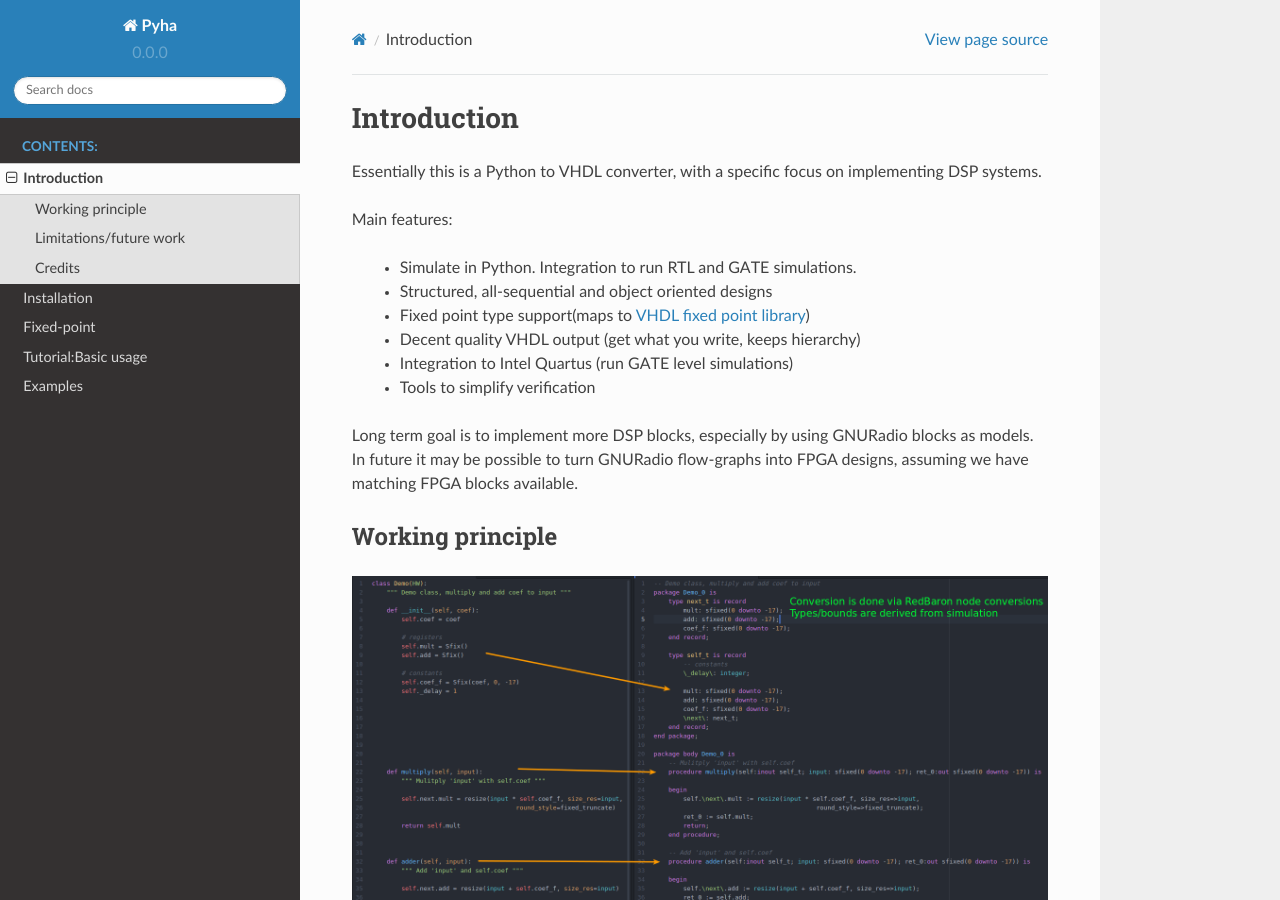
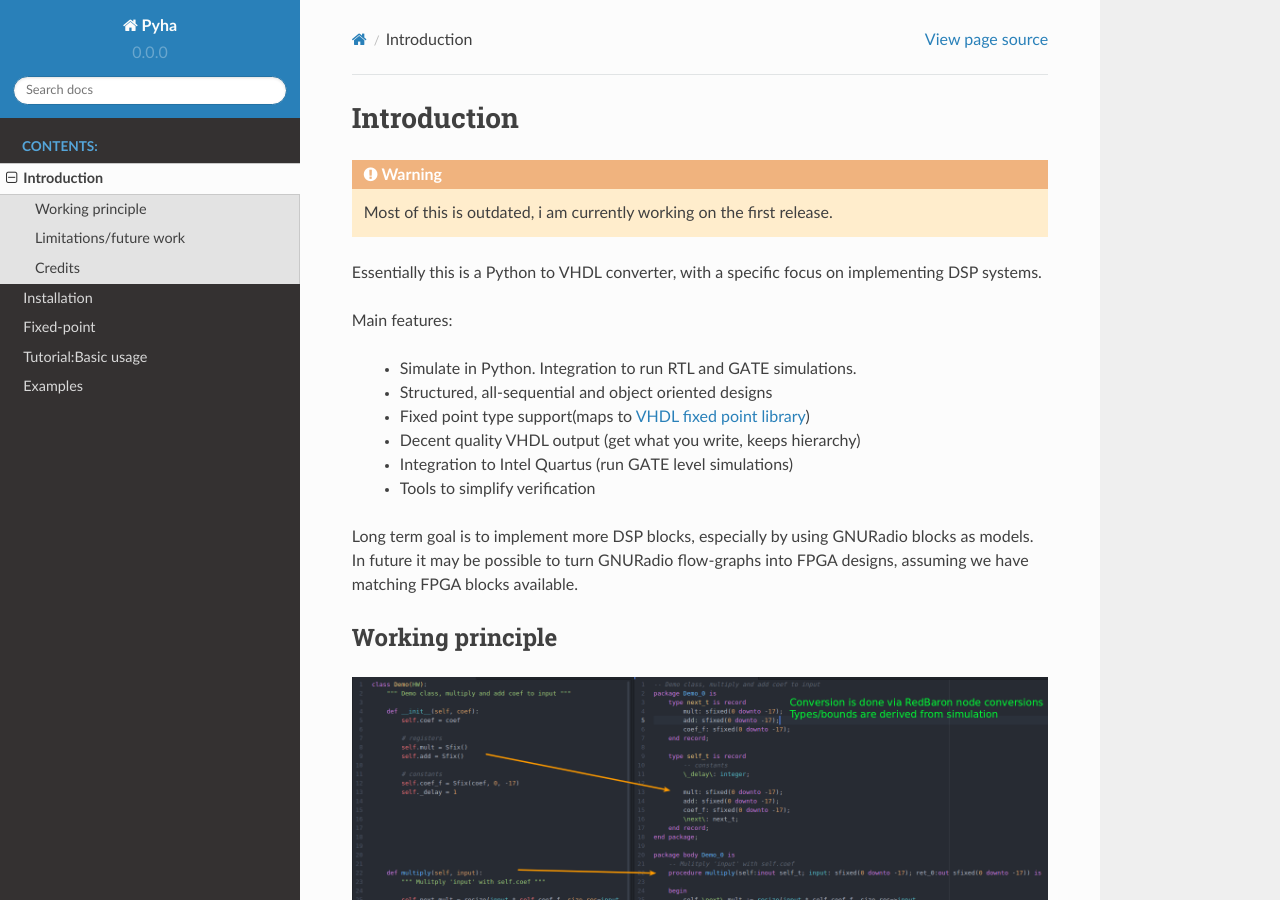
Before and after one commit to gasparka/pyha, a Sphinx documentation site: the page built from docs/intro.rst, in a window 1280 px wide and 900 px high. Built offline with Sphinx 7.4.7 and the Read the Docs theme 2.0.0, drawn with Linux system fonts in a browser that asks for light colours; pages that are not in the unit, such as notebooks, are missing from menus.

Commit message:
add note that docs are outdated

```diff
--- a/README.rst
+++ b/README.rst
@@ -2,6 +2,7 @@
 pyha
 ====
 
+.. warning:: Ongoing work on the first release. Many things will change, not advised to use this tool at the moment.
 
 .. image:: https://img.shields.io/pypi/v/pyha.svg
         :target: https://pypi.python.org/pypi/pyha
--- a/docs/intro.rst
+++ b/docs/intro.rst
@@ -1,6 +1,8 @@
 ============
 Introduction
 ============
+
+.. warning:: Most of this is outdated, i am currently working on the first release.
 
 Essentially this is a Python to VHDL converter, with a specific focus on implementing DSP systems.
 
```
